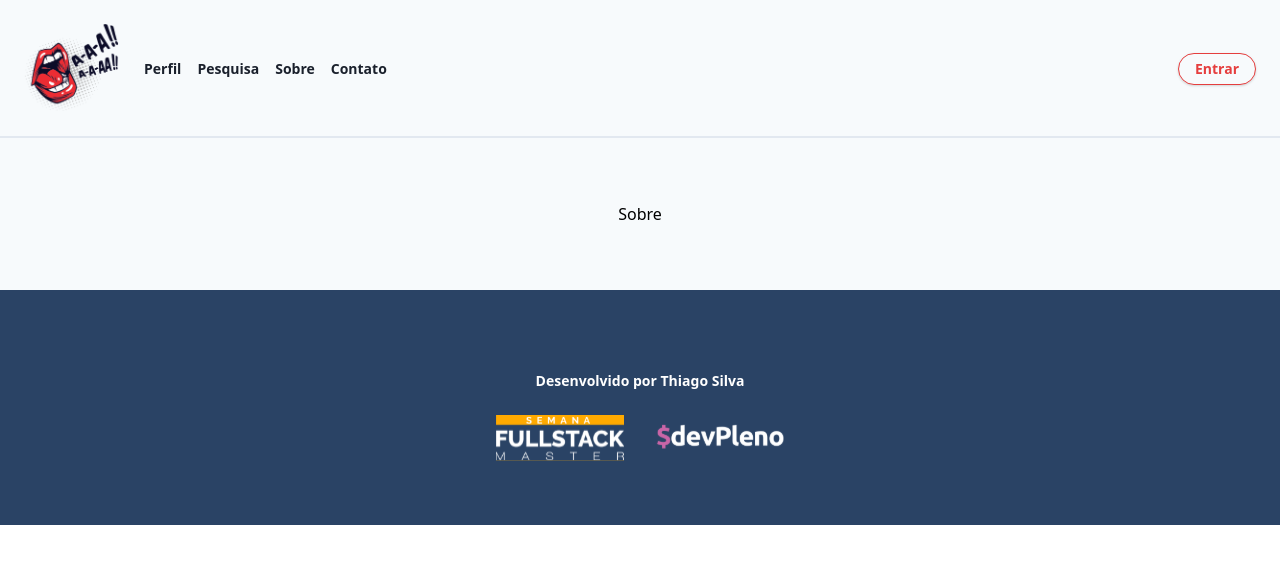
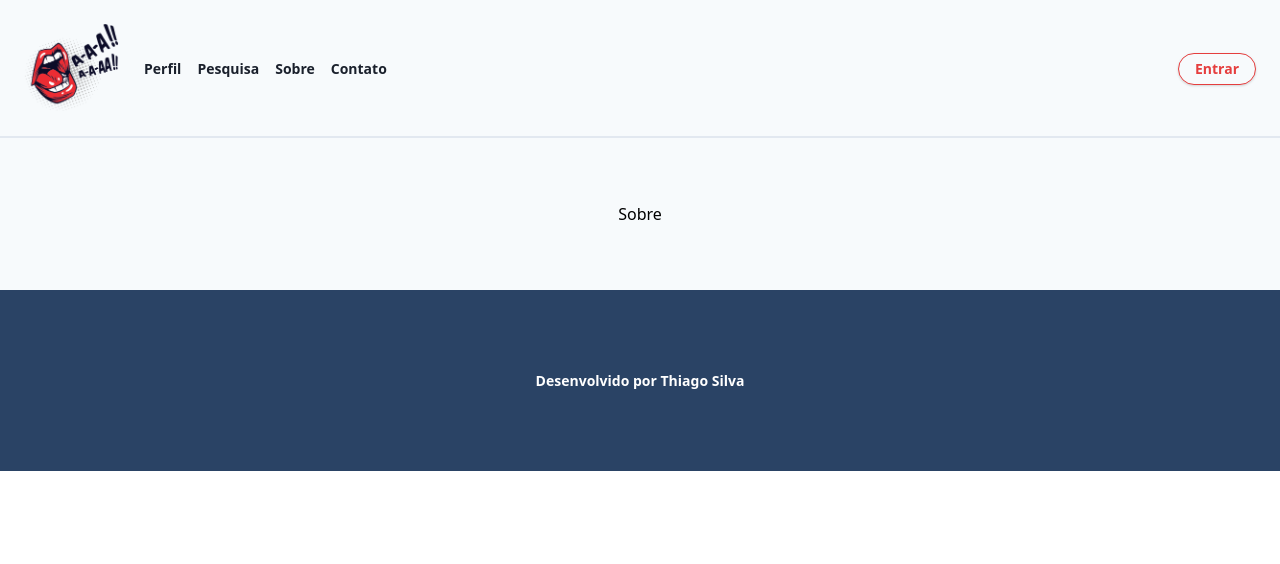
Before and after one commit to silva-thiago/diga-ai-app, a Next.js app: page /sobre in a window 1280 px wide. Shown: the top 564 px of the page. Built offline with nearby package versions, Linux system fonts and the light colour scheme.

Commit message:
Logotipos removidos

```diff
--- a/components/footer/index.jsx
+++ b/components/footer/index.jsx
@@ -24,10 +24,10 @@ const Footer = () => {
               </ul>
             </div>
           </div>
-          <div className={'flex inline mx-auto'}>
-            <img src='/img/logotipo-semana-fsm.svg' alt='Logotipo Semana FSM' className={'h-auto w-32 mx-4 mt-2'} />
-            <img src='/img/logotipo-devpleno.svg' alt='Logotipo Devpleno' className={'h-auto w-32 mx-4 mt-2'} />
-          </div>
+          {/* <div className={'flex inline mx-auto'}>
+            <img src='/img/logotipo.svg' alt='' className={'h-auto w-32 mx-4 mt-2'} />
+            <img src='/img/logotipo.svg' alt='' className={'h-auto w-32 mx-4 mt-2'} />
+          </div> */}
         </div>
       </div>
     </React.Fragment>
```
Also changed, not shown: public/img/logotipo-devpleno.svg (deleted), public/img/logotipo-semana-fsm.svg (deleted).
